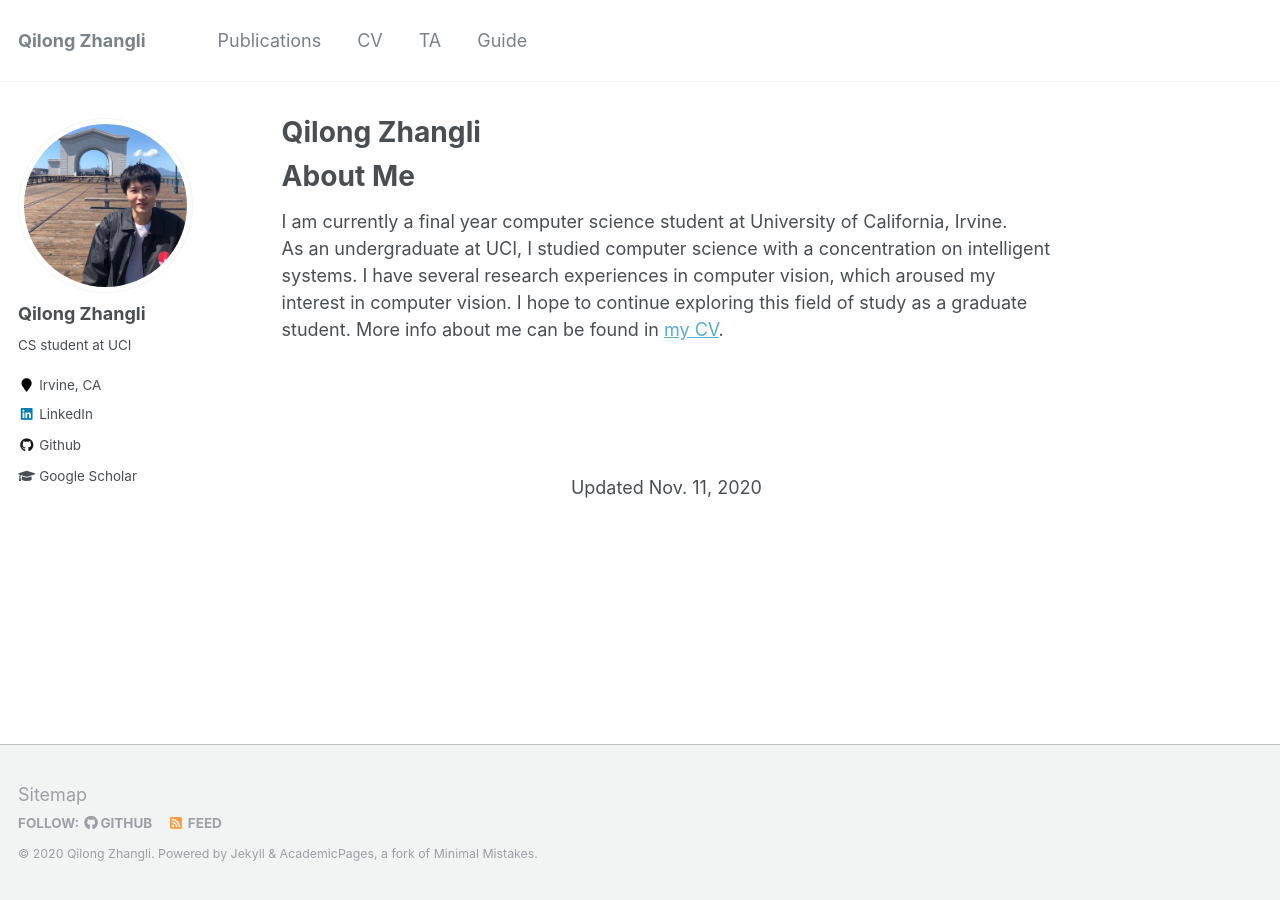
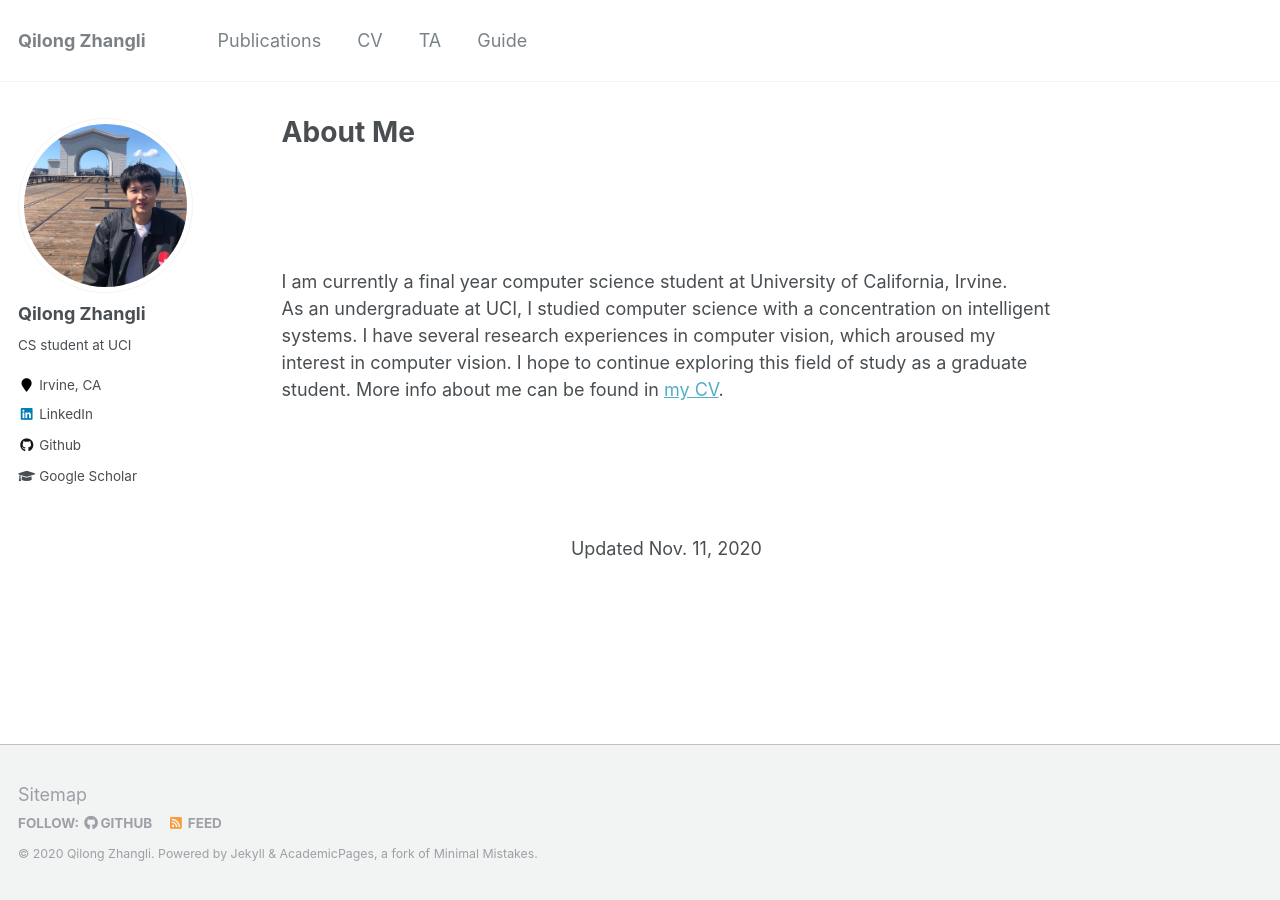
Before and after one commit to qzhangli/qzhangli.github.io, a Jekyll site: the page built from _pages/about.md, in a window 1280 px wide. Built offline with Jekyll 4.4.1, drawn with Linux system fonts in a browser that asks for light colours.

Commit message:
Update about.md

```diff
--- a/_pages/about.md
+++ b/_pages/about.md
@@ -1,15 +1,14 @@
 ---
 permalink: /
-title: "Qilong Zhangli"
+title: "About Me"
 excerpt: "About me"
 author_profile: true
 redirect_from:
   - /about/
   - /about.html
 ---
-
-About Me
-===
+<br/><br/>
+<br/><br/>
 I am currently a final year computer science student at University of California, Irvine.\
 As an undergraduate at UCI, I studied computer science with a concentration on intelligent systems. I have several research experiences in computer vision, which aroused my interest in computer vision. I hope to continue exploring this field of study as a graduate student.
 More info about me can be found in [my CV](https://qzhangli.github.io/cv/).\
```
